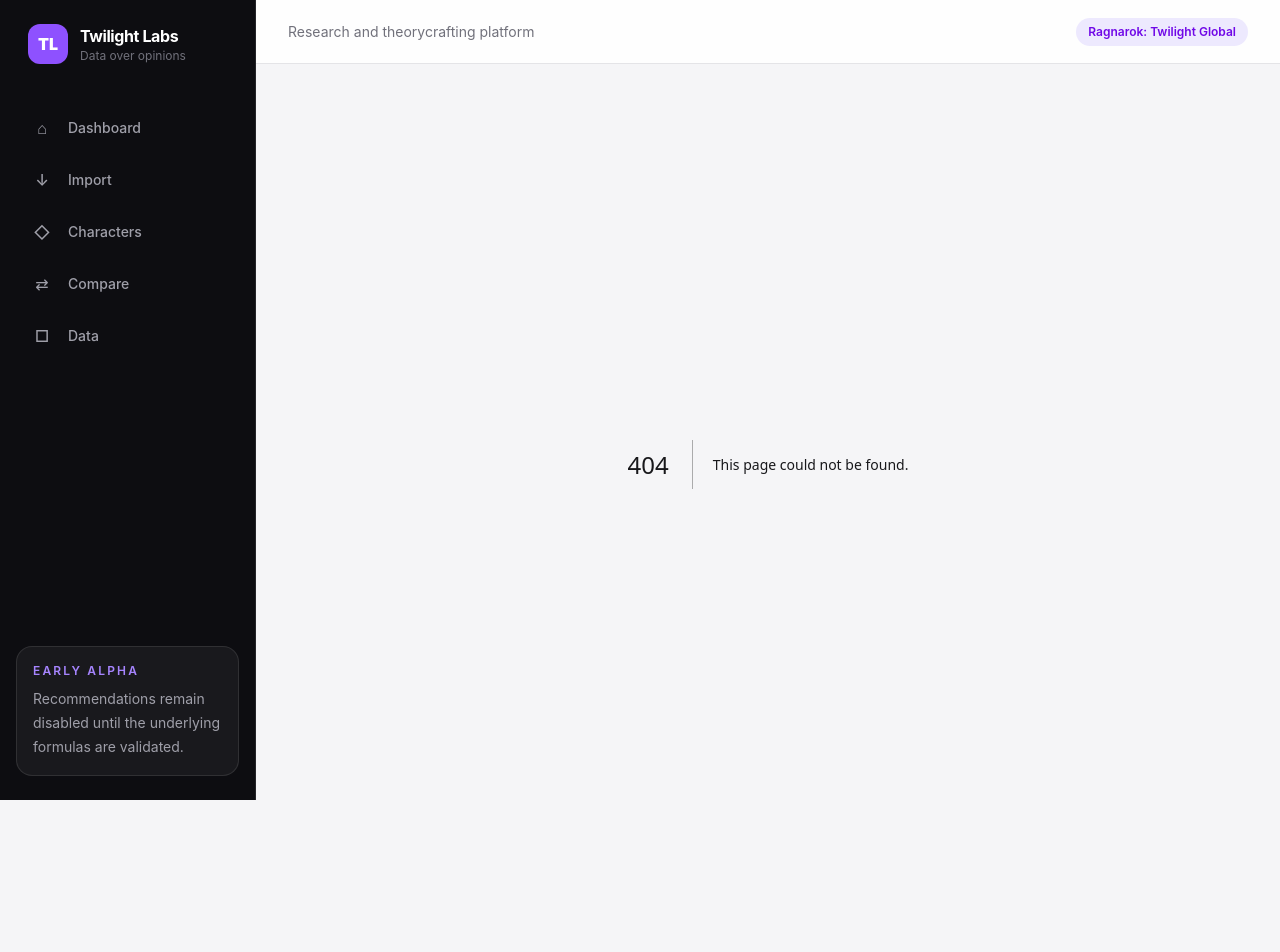
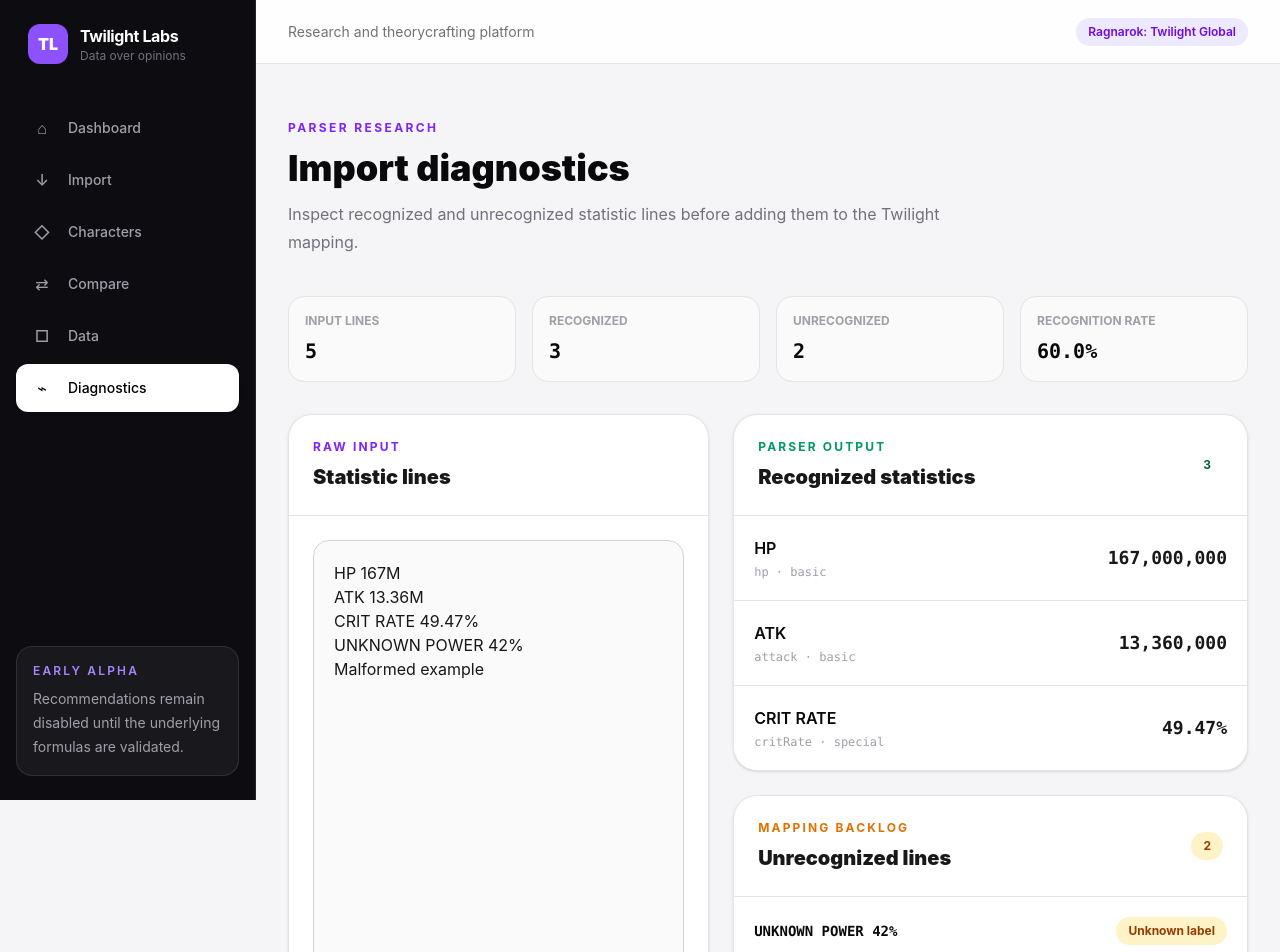
Before and after one commit to adrienmerignac/twilight-labs, a Next.js app in the folder apps/web/: page /diagnostics in a window 1280 px wide. Before the commit this address had no page. Shown: the top 952 px of the page. Before the commit the page ends 864 px from the top, so only its background shows below. Built offline with nearby package versions, Linux system fonts and the light colour scheme.

Commit message:
feat(research): add import diagnostics

```diff
--- /dev/null
+++ b/apps/web/app/diagnostics/page.tsx
@@ -0,0 +1,200 @@
+"use client";
+
+import { analyzeTwilightStats } from "@twilight-labs/game-twilight";
+import { Badge } from "@repo/ui/badge";
+import { Card, CardContent, CardHeader } from "@repo/ui/card";
+import { EmptyState } from "@repo/ui/empty-state";
+import { Metric } from "@repo/ui/metric";
+import { PageHeader } from "@repo/ui/page-header";
+import { useMemo, useState } from "react";
+
+const DEFAULT_INPUT = `HP 167M
+ATK 13.36M
+CRIT RATE 49.47%
+UNKNOWN POWER 42%
+Malformed example`;
+
+const reasonLabels = {
+  malformed: "Malformed line",
+  "unknown-label": "Unknown label",
+  "invalid-value": "Invalid value",
+} as const;
+
+export default function DiagnosticsPage() {
+  const [rawInput, setRawInput] = useState(DEFAULT_INPUT);
+
+  const analysis = useMemo(
+    () => analyzeTwilightStats(rawInput),
+    [rawInput],
+  );
+
+  return (
+    <main className="mx-auto min-h-screen w-full max-w-7xl px-5 py-10 lg:px-8 lg:py-14">
+      <PageHeader
+        eyebrow="Parser research"
+        title="Import diagnostics"
+        description="Inspect recognized and unrecognized statistic lines before adding them to the Twilight mapping."
+      />
+
+      <section className="mt-10 grid gap-4 sm:grid-cols-2 xl:grid-cols-4">
+        <Metric
+          label="Input lines"
+          value={String(analysis.totalLines)}
+        />
+
+        <Metric
+          label="Recognized"
+          value={String(analysis.recognized.length)}
+        />
+
+        <Metric
+          label="Unrecognized"
+          value={String(analysis.unrecognized.length)}
+        />
+
+        <Metric
+          label="Recognition rate"
+          value={`${analysis.recognitionRate.toFixed(1)}%`}
+        />
+      </section>
+
+      <section className="mt-8 grid gap-6 xl:grid-cols-[0.9fr_1.1fr]">
+        <Card>
+          <CardHeader>
+            <p className="text-xs font-bold uppercase tracking-[0.18em] text-violet-600">
+              Raw input
+            </p>
+
+            <h2 className="mt-2 text-xl font-black">
+              Statistic lines
+            </h2>
+          </CardHeader>
+
+          <CardContent>
+            <textarea
+              value={rawInput}
+              onChange={(event) => setRawInput(event.target.value)}
+              spellCheck={false}
+              className="min-h-[580px] w-full resize-y rounded-2xl border border-zinc-300 bg-zinc-50 p-5 font-mono text-sm leading-7 outline-none transition focus:border-violet-500 focus:ring-4 focus:ring-violet-100"
+            />
+          </CardContent>
+        </Card>
+
+        <div className="flex flex-col gap-6">
+          <Card>
+            <CardHeader className="flex items-center justify-between gap-4">
+              <div>
+                <p className="text-xs font-bold uppercase tracking-[0.18em] text-emerald-600">
+                  Parser output
+                </p>
+
+                <h2 className="mt-2 text-xl font-black">
+                  Recognized statistics
+                </h2>
+              </div>
+
+              <Badge variant="success">
+                {analysis.recognized.length}
+              </Badge>
+            </CardHeader>
+
+            {analysis.recognized.length === 0 ? (
+              <CardContent>
+                <EmptyState
+                  title="No recognized statistics"
+                  description="Paste known Twilight statistic labels to inspect the normalized output."
+                />
+              </CardContent>
+            ) : (
+              <div className="divide-y divide-zinc-200">
+                {analysis.recognized.map((stat, index) => (
+                  <article
+                    key={`${stat.id}-${index}`}
+                    className="flex items-center justify-between gap-4 p-5"
+                  >
+                    <div>
+                      <p className="font-semibold text-zinc-950">
+                        {stat.label}
+                      </p>
+
+                      <p className="mt-1 font-mono text-xs text-zinc-400">
+                        {stat.id} · {stat.category}
+                      </p>
+                    </div>
+
+                    <strong className="font-mono text-lg">
+                      {stat.value.toLocaleString("en-US", {
+                        maximumFractionDigits: 2,
+                      })}
+                      {stat.unit === "percent" ? "%" : ""}
+                    </strong>
+                  </article>
+                ))}
+              </div>
+            )}
+          </Card>
+
+          <Card>
+            <CardHeader className="flex items-center justify-between gap-4">
+              <div>
+                <p className="text-xs font-bold uppercase tracking-[0.18em] text-amber-600">
+                  Mapping backlog
+                </p>
+
+                <h2 className="mt-2 text-xl font-black">
+                  Unrecognized lines
+                </h2>
+              </div>
+
+              <Badge
+                variant={
+                  analysis.unrecognized.length === 0
+                    ? "success"
+                    : "warning"
+                }
+              >
+                {analysis.unrecognized.length}
+              </Badge>
+            </CardHeader>
+
+            {analysis.unrecognized.length === 0 ? (
+              <CardContent>
+                <p className="leading-7 text-zinc-500">
+                  Every non-empty input line was recognized.
+                </p>
+              </CardContent>
+            ) : (
+              <div className="divide-y divide-zinc-200">
+                {analysis.unrecognized.map((entry, index) => (
+                  <article
+                    key={`${entry.line}-${index}`}
+                    className="p-5"
+                  >
+                    <div className="flex flex-wrap items-center justify-between gap-3">
+                      <code className="break-all text-sm font-semibold text-zinc-950">
+                        {entry.line}
+                      </code>
+
+                      <Badge variant="warning">
+                        {reasonLabels[entry.reason]}
+                      </Badge>
+                    </div>
+
+                    {entry.label && (
+                      <p className="mt-2 text-sm text-zinc-500">
+                        Candidate label:{" "}
+                        <code className="font-semibold">
+                          {entry.label}
+                        </code>
+                      </p>
+                    )}
+                  </article>
+                ))}
+              </div>
+            )}
+          </Card>
+        </div>
+      </section>
+    </main>
+  );
+}
--- a/apps/web/components/app-shell.tsx
+++ b/apps/web/components/app-shell.tsx
@@ -10,6 +10,7 @@ const navigation = [
   { href: "/characters", label: "Characters", icon: "◇" },
   { href: "/compare", label: "Compare", icon: "⇄" },
   { href: "/data", label: "Data", icon: "□" },
+  { href: "/diagnostics", label: "Diagnostics", icon: "⌁" },
 ];
 
 const isActiveRoute = (pathname: string, href: string) =>
--- /dev/null
+++ b/packages/game-twilight/src/analyze-stats.ts
@@ -0,0 +1,91 @@
+import type { Stat } from "@twilight-labs/domain";
+import { parseNumber } from "@twilight-labs/parser";
+
+import { parseTwilightStats } from "./parse-stats";
+import { resolveTwilightStatId } from "./stat-labels";
+
+export type UnrecognizedStatLine = {
+  line: string;
+  reason: "malformed" | "unknown-label" | "invalid-value";
+  label?: string;
+  rawValue?: string;
+};
+
+export type TwilightStatsAnalysis = {
+  recognized: Stat[];
+  unrecognized: UnrecognizedStatLine[];
+  totalLines: number;
+  recognitionRate: number;
+};
+
+const LINE_PATTERN =
+  /^(.+?)\s+([+-]?(?:\d+(?:[.,]\d+)?|[.,]\d+)[KMBT]?%?)$/i;
+
+export function analyzeTwilightStats(input: string): TwilightStatsAnalysis {
+  const lines = input
+    .split(/\r?\n/)
+    .map((line) => line.trim())
+    .filter(Boolean);
+
+  const unrecognized: UnrecognizedStatLine[] = [];
+
+  for (const line of lines) {
+    const match = line.match(LINE_PATTERN);
+
+    if (!match) {
+      unrecognized.push({
+        line,
+        reason: "malformed",
+      });
+
+      continue;
+    }
+
+    const label = match[1]?.trim();
+    const rawValue = match[2];
+
+    if (!label || !rawValue) {
+      unrecognized.push({
+        line,
+        reason: "malformed",
+      });
+
+      continue;
+    }
+
+    const statId = resolveTwilightStatId(label);
+
+    if (!statId) {
+      unrecognized.push({
+        line,
+        label,
+        rawValue,
+        reason: "unknown-label",
+      });
+
+      continue;
+    }
+
+    try {
+      parseNumber(rawValue);
+    } catch {
+      unrecognized.push({
+        line,
+        label,
+        rawValue,
+        reason: "invalid-value",
+      });
+    }
+  }
+
+  const recognized = parseTwilightStats(input);
+  const totalLines = lines.length;
+
+  return {
+    recognized,
+    unrecognized,
+    totalLines,
+    recognitionRate:
+      totalLines === 0 ? 0 : (recognized.length / totalLines) * 100,
+  };
+}
--- a/packages/game-twilight/src/index.ts
+++ b/packages/game-twilight/src/index.ts
@@ -2,3 +2,4 @@ export * from "./stat-ids";
 export * from "./stat-labels";
 export * from "./parse-stats";
 export * from "./create-character";
+export * from "./analyze-stats";
```
Also changed, not shown: 1 other file (tests, documents, lock files or other folders).
